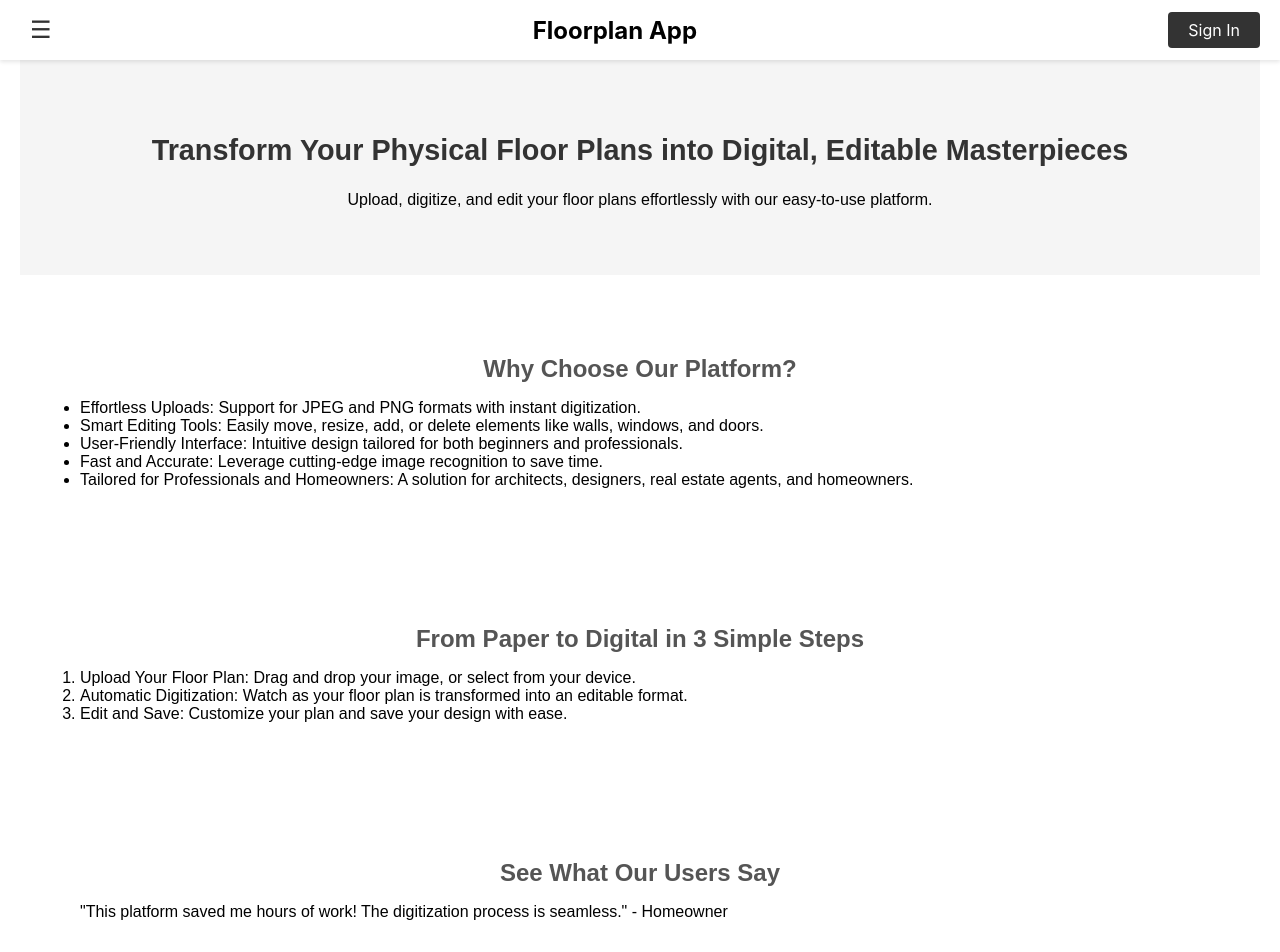
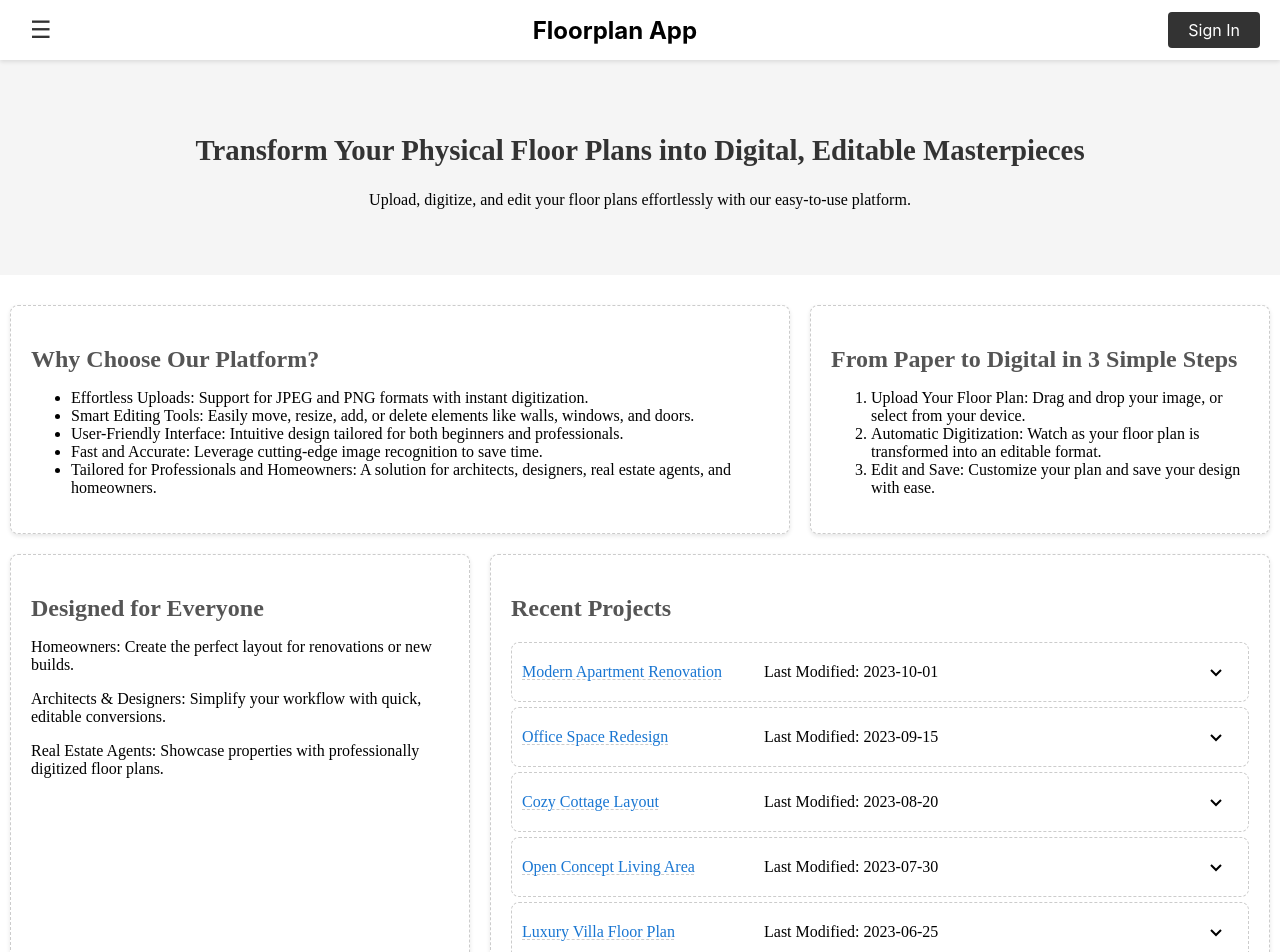
Before and after one commit to 969Furqan/floorplan-digitization, a React (Create React App) app: page / in a window 1280 px wide. Shown: the top 952 px of the page. Built offline with nearby package versions, Linux system fonts and the light colour scheme; what @tldraw/tldraw would draw is missing.

Commit message:
recollecting thoughts

```diff
--- a/src/App.css
+++ b/src/App.css
@@ -11,8 +11,5 @@ body {
 
 .main-content {
   transition: margin-left 0.3s ease;
-  margin-top: 60px;
   min-height: calc(100vh - 60px);
-  padding: 0 20px;
-  overflow-x: hidden;
 }
--- a/src/components/Home/Home.css
+++ b/src/components/Home/Home.css
@@ -1,15 +1,40 @@
 .home {
-  font-family: Arial, sans-serif;
+  font-family: 'Patrick Hand', cursive;
   margin: 0;
   padding: 0;
   width: 100%;
 }
 
-
 .hero {
   text-align: center;
+  margin-top: 60px;
   padding: 50px 20px;
   background-color: #f5f5f5;
+}
+
+.card-layout {
+  display: flex;
+  flex-wrap: wrap;
+  justify-content: center;
+  margin: 20px 0;
+}
+
+.card {
+  background-color: #fff;
+  border: 1px dashed #ccc;
+  border-radius: 8px;
+  box-shadow: 0 2px 4px rgba(0, 0, 0, 0.1);
+  padding: 20px;
+  margin: 10px;
+  flex: 1 1 300px;
+}
+
+.wide-card {
+  flex: 1 1 60%;
+}
+
+.less-wide-card {
+  flex: 1 1 35%;
 }
 
 .cta-buttons {
@@ -24,14 +49,7 @@
   cursor: pointer;
 }
 
-.cta-primary {
-  background-color: #2196f3;
-  color: white;
-}
 
-.cta-secondary {
-  background-color: #e0e0e0;
-}
 
 .features, .how-it-works, .testimonials, .benefits {
   padding: 40px 20px;
@@ -46,3 +64,93 @@
 .social-media {
   margin-top: 10px;
 }
+
+.project-list-table {
+  width: 100%;
+  border-collapse: collapse;
+  margin-top: 20px;
+  border-radius: 0%;
+  box-shadow: none;
+}
+
+.table-row {
+  display: flex;
+  justify-content: space-between;
+  border: 1px dashed #ccc;
+  border-radius: 8px;
+  margin-bottom: 5px;
+  padding: 5px;
+  align-items: center;
+  height: 60px;
+}
+
+.table-row div {
+  padding: 5px;
+  flex: 1;
+}
+
+.table-row div:last-child {
+  display: flex;
+  justify-content: flex-end;
+}
+
+.filename {
+  cursor: pointer;
+  text-underline-offset: 2px;
+  text-decoration: underline;
+  text-decoration-style: dashed;
+  text-decoration-thickness: 1px;
+  text-decoration-color: #ccc;
+  color: #333;
+}
+
+.filename:hover {
+  text-decoration: none;
+  color: #333;
+}
+
+.dropdown {
+  position: relative;
+}
+
+.dropdown-toggle {
+  cursor: pointer;
+  display: inline-flex;
+  justify-content: right;
+  align-items: center;
+  padding: 5px;
+}
+
+
+
+.dropdown-menu {
+  display: none;
+  position: absolute;
+  background-color: white;
+  border: 1px solid #ccc;
+  border-radius: 4px;
+  box-shadow: 0 2px 4px rgba(0, 0, 0, 0.1);
+  z-index: 1000;
+  width: 150px;
+  flex-direction: column;
+}
+
+.dropdown:hover .dropdown-menu {
+  display: block;
+}
+
+.dropdown-item {
+  display: block;
+  padding: 10px;
+  cursor: pointer;
+  text-align: left;
+}
+
+.dropdown-item:hover {
+  text-underline-offset: 2px;
+  text-decoration: underline;
+  text-decoration-style: dashed;
+  text-decoration-thickness: 1px;
+  text-decoration-color: #ccc;
+  color: #333;
+}
--- a/src/components/Home/Home.js
+++ b/src/components/Home/Home.js
@@ -1,7 +1,56 @@
-import React from 'react';
+import React, { useState, useEffect, useRef } from 'react';
 import './Home.css';
+import { useNavigate } from 'react-router-dom';
+import DownArrowIcon from '../../assets/dropdown-arrow.svg';
+
 
 const Home = () => {
+  const navigate = useNavigate();
+  const [openDropdown, setOpenDropdown] = useState({});
+  const dropdownRef = useRef(null);
+
+  const projects = [
+    { id: 1, filename: 'Modern Apartment Renovation', modifiedAt: '2023-10-01' },
+    { id: 2, filename: 'Office Space Redesign', modifiedAt: '2023-09-15' },
+    { id: 3, filename: 'Cozy Cottage Layout', modifiedAt: '2023-08-20' },
+    { id: 4, filename: 'Open Concept Living Area', modifiedAt: '2023-07-30' },
+    { id: 5, filename: 'Luxury Villa Floor Plan', modifiedAt: '2023-06-25' },
+  ];
+
+  const handleProjectClick = (projectId) => {
+    navigate(`/canvas?project=${projectId}`);
+  };
+
+  const handleEditProject = (projectId) => {
+    navigate(`/canvas?project=${projectId}`);
+  };
+
+  const handleDeleteProject = (projectId) => {
+    if (window.confirm('Are you sure you want to delete this project?')) {
+      console.log(`Project ${projectId} deleted`);
+    }
+  };
+
+  const toggleDropdown = (projectId) => {
+    setOpenDropdown((prev) => ({
+      ...prev,
+      [projectId]: !prev[projectId],
+    }));
+  };
+
+  useEffect(() => {
+    const handleClickOutside = (event) => {
+      if (dropdownRef.current && !dropdownRef.current.contains(event.target)) {
+        setOpenDropdown({});
+      }
+    };
+
+    document.addEventListener('mousedown', handleClickOutside);
+    return () => {
+      document.removeEventListener('mousedown', handleClickOutside);
+    };
+  }, []);
+
   return (
     <div className="home">
       {/* Hero Section */}
@@ -11,8 +60,10 @@ const Home = () => {
         {/* Visual Element (Image or Animation) */}
       </section>
 
-      {/* Key Features Section */}
-      <section className="features">
+      {/* Card Layout Section */}
+      <div className="card-layout">
+        {/* First Row */}
+        <div className="card wide-card">
           <h2>Why Choose Our Platform?</h2>
           <ul>
             <li>Effortless Uploads: Support for JPEG and PNG formats with instant digitization.</li>
@@ -21,36 +72,72 @@ const Home = () => {
             <li>Fast and Accurate: Leverage cutting-edge image recognition to save time.</li>
             <li>Tailored for Professionals and Homeowners: A solution for architects, designers, real estate agents, and homeowners.</li>
           </ul>
-      </section>
-
-      {/* How It Works Section */}
-      <section className="how-it-works">
+        </div>
+        <div className="card less-wide-card">
           <h2>From Paper to Digital in 3 Simple Steps</h2>
           <ol>
             <li>Upload Your Floor Plan: Drag and drop your image, or select from your device.</li>
             <li>Automatic Digitization: Watch as your floor plan is transformed into an editable format.</li>
             <li>Edit and Save: Customize your plan and save your design with ease.</li>
           </ol>
-      </section>
+        </div>
 
-      {/* Testimonials Section */}
-      <section className="testimonials">
+        {/* Second Row */}
+        <div className="card less-wide-card">
+          <h2>Designed for Everyone</h2>
+            <p>Homeowners: Create the perfect layout for renovations or new builds.</p>
+            <p>Architects & Designers: Simplify your workflow with quick, editable conversions.</p>
+            <p>Real Estate Agents: Showcase properties with professionally digitized floor plans.</p>
+        </div>
+        <div className="card wide-card" id="recent-projects">
+          <h2>Recent Projects</h2>
+          <div className="project-list-table" ref={dropdownRef}>
+            {projects.map((project) => (
+              <div key={project.id} className="table-row">
+                <div
+                  className="filename clickable"
+                  onClick={() => handleProjectClick(project.id)}
+                >
+                  {project.filename}
+                </div>
+                <div className="modified">Last Modified: {project.modifiedAt}</div>
+                <div className="actions">
+                  <div className="dropdown">
+                    <span
+                      className="dropdown-toggle"
+                      onClick={() => toggleDropdown(project.id)}
+                    >
+                      <img src={DownArrowIcon} alt="Down Arrow" />
+                    </span>
+                    {openDropdown[project.id] && (
+                      <div className="dropdown-menu">
+                        <span
+                          className="dropdown-item"
+                          onClick={() => handleEditProject(project.id)}
+                        >
+                          Edit
+                        </span>
+                        <span
+                          className="dropdown-item"
+                          onClick={() => handleDeleteProject(project.id)}
+                        >
+                          Delete
+                        </span>
+                      </div>
+                    )}
+                  </div>
+                </div>
+              </div>
+            ))}
+          </div>
+        </div>
+        <div className="card wide-card">
         <h2>See What Our Users Say</h2>
           <blockquote>
             "This platform saved me hours of work! The digitization process is seamless." - Homeowner
           </blockquote>
-        {/* Visual examples of before-and-after transformations can be added here */}
-      </section>
-
-      {/* Benefits Section */}
-      <section className="benefits">
-        <h2>Designed for Everyone</h2>
-        <p>Homeowners: Create the perfect layout for renovations or new builds.</p>
-        <p>Architects & Designers: Simplify your workflow with quick, editable conversions.</p>
-        <p>Real Estate Agents: Showcase properties with professionally digitized floor plans.</p>
-      </section>
-
-
+        </div>
+      </div>
     </div>
   );
 };
--- a/src/components/Login/Login.css
+++ b/src/components/Login/Login.css
@@ -8,8 +8,10 @@
 .login-card {
     background-color: rgba(255, 255, 255, 0.9);
     border-radius: 8px;
+    border: 1px dashed #ccc;
     box-shadow: 0 4px 8px rgba(0, 0, 0, 0.1);
     max-width: 600px;
+    min-width: 350px;
     margin: 0 auto; /* Center horizontally */
     padding: 20px;
     text-align: center;
--- a/src/components/ProjectList/ProjectList.css
+++ b/src/components/ProjectList/ProjectList.css
@@ -2,6 +2,7 @@
   padding: 20px;
   max-width: 1200px;
   margin: 0 auto;
+  margin-top: 60px;
 }
 
 .project-list-header {
--- a/src/components/Signup/Signup.css
+++ b/src/components/Signup/Signup.css
@@ -8,8 +8,10 @@
 .signup-card {
     background-color: rgba(255, 255, 255, 0.9);
     border-radius: 8px;
+    border: 1px dashed #ccc; /* Dashed border for hand-drawn effect */
     box-shadow: 0 4px 8px rgba(0, 0, 0, 0.1);
     max-width: 600px;
+    min-width: 350px;
     margin: 0 auto; /* Center horizontally */
     padding: 20px;
     text-align: center;
@@ -39,7 +41,7 @@
 .form-group input {
     width: 100%;
     padding: 10px;
-    border: 1px solid #ccc;
+    border: 1px dashed #ccc; /* Dashed border for hand-drawn effect */
     border-radius: 4px;
     box-sizing: border-box;
 }
@@ -53,6 +55,7 @@
     cursor: pointer;
     width: 100%;
     font-size: 1rem;
+    margin-bottom: 0;
 }
 
 .signup-button:hover {
@@ -76,102 +79,30 @@ a:hover {
     text-decoration: underline;
 }
 
-.social-login {
-    margin-top: 20px;
-    display: flex;
-    justify-content: space-between;
-}
-
-.google-button,
-.facebook-button,
-.twitter-button {
-    background-color: #4285F4; /* Google Blue */
-    color: white;
-    padding: 10px 20px;
-    border: none;
-    border-radius: 4px;
-    cursor: pointer;
-    flex: 1; /* Make each button take equal space */
-    font-size: 0.875rem; /* Reduce font size to prevent text wrapping */
-    margin: 0 5px; /* Add some space between buttons */
-    transition: background-color 0.3s ease;
-}
-
-.google-button:hover {
-    background-color: #357ae8;
-}
-
-.facebook-button {
-    background-color: #3b5998; /* Facebook Blue */
-}
-
-.facebook-button:hover {
-    background-color: #2d4373;
-}
-
-.twitter-button {
-    background-color: #1DA1F2; /* Twitter Blue */
-}
-
-.twitter-button:hover {
-    background-color: #0d95e8;
-}
-
-.divider {
-    display: flex;
-    align-items: center;
-    text-align: center;
-    margin: 20px 0;
-}
-
-.divider::before,
-.divider::after {
-    content: '';
-    flex: 1;
-    border-bottom: 1px solid #ccc;
-}
-
-.divider:not(:empty)::before {
-    margin-right: .25em;
-}
-
-.divider:not(:empty)::after {
-    margin-left: .25em;
-}
-
-.divider span {
-    font-size: 0.75rem; /* Adjust the font size as needed */
-    color: #666; /* Optional: change text color for better contrast */
-}
-
 .login-prompt {
     margin: 20px 0;
     padding: 20px;
     background-color: #f8f9fa;
     border-radius: 8px;
     text-align: center;
-    border: 1px solid #e9ecef;
 }
 
 .login-prompt p {
     margin: 0 0 10px 0;
     color: #666;
-    font-size: 0.9rem;
 }
 
 .login-link {
     display: inline-block;
-    color: #333;
-    font-weight: bold;
+    background-color: #333;
+    color: white;
     padding: 10px 20px;
-    border: 2px solid #333;
     border-radius: 4px;
     text-decoration: none;
-    transition: all 0.3s;
+    transition: background-color 0.3s;
 }
 
 .login-link:hover {
-    background-color: #333;
-    color: white;
+    background-color: #555;
     text-decoration: none;
 }
```
Also changed, not shown: src/assets/dropdown-arrow.svg (added). Lines whose indentation alone changed are shown as unchanged.
